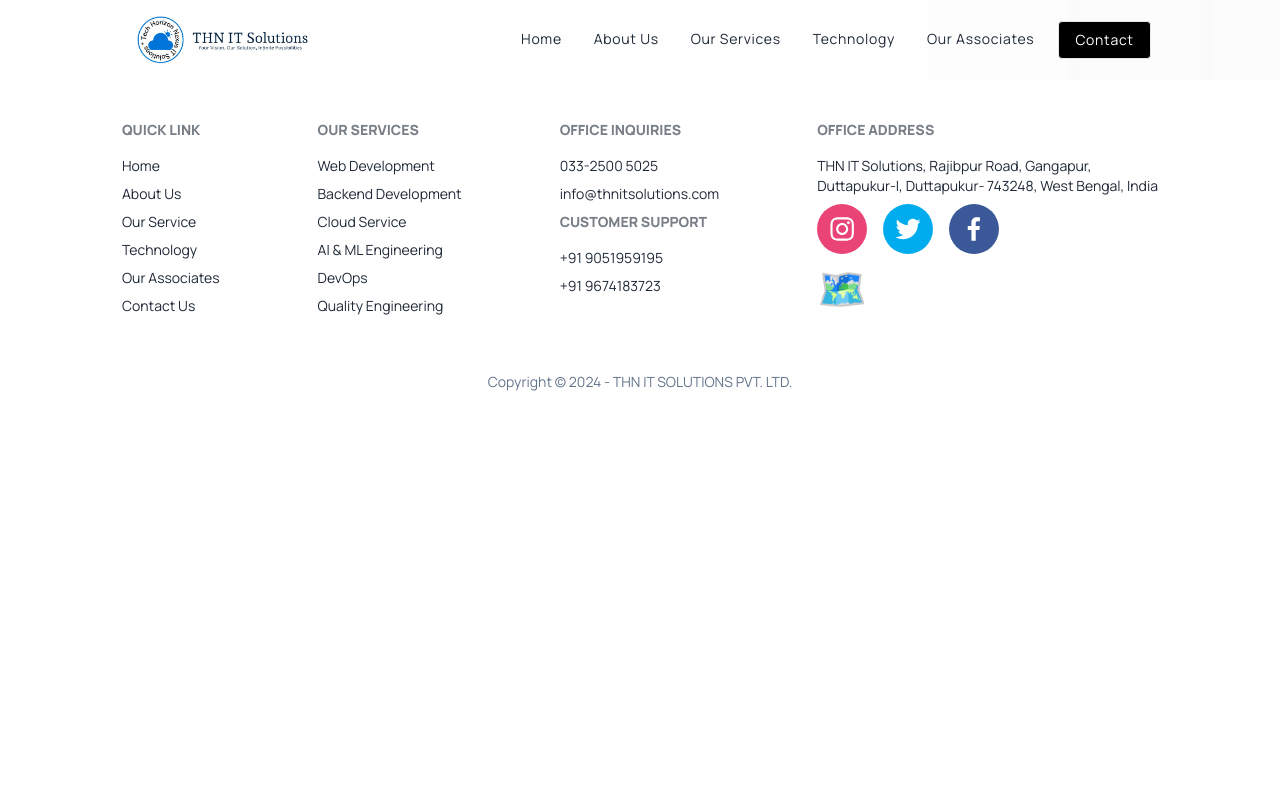
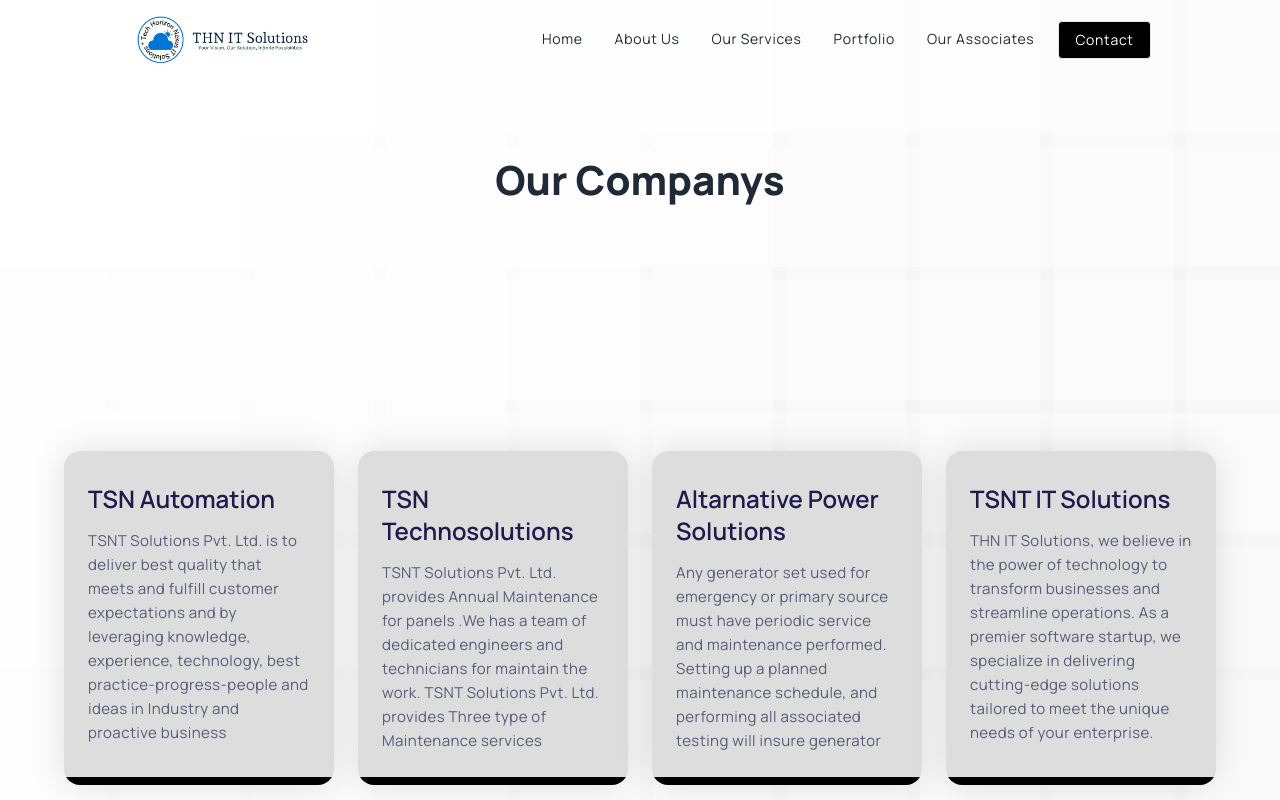
Before and after one commit to whyehtasam/THN-IT-Solutions, a React (Vite) app: page /portfolio in a window 1280 px wide. Shown: the top 800 px of the page. Built offline with nearby package versions, Linux system fonts and the light colour scheme.

Commit message:
portfolio update

```diff
--- a/src/App.jsx
+++ b/src/App.jsx
@@ -6,6 +6,7 @@ import { BrowserRouter as Router, Route, Routes } from "react-router-dom"; // im
 import AboutUs  from "./components/about/AboutUs";
 import Contact from "./components/contact/Contact"; // importing the Contact component
 import OurServices from "./components/ourService/OurServices";
+import Portfolio   from "./components/portfolio/portfolio";
 import SignIn from "./components/register.jsx/SignIn"; // importing the SignIn component
 import SignUp from "./components/register.jsx/SignUp"; // importing the SignUp component
 import Footer from "./components/footer/Footer"; // importing the Footer component
@@ -43,6 +44,7 @@ function App() {
           <Route path="/aboutUs" element={<AboutUs />} />
           <Route path="/aboutUs" element={<AboutUs />} />
           <Route path="/ourServices" element={<OurServices />} />
+          <Route path="/portfolio" element={<Portfolio />} />
           <Route
             path="/"
             element={
--- a/src/components/header/Navbar.jsx
+++ b/src/components/header/Navbar.jsx
@@ -2,6 +2,7 @@ import { useState,useEffect } from "react";
 import { Link } from "react-router-dom";
 // import logo from '../../assets/thnit.png'
 import logo from '../../assets/logo.jpg'
+
 const Navbar = () => {
   const [isScrolled, setIsScrolled] = useState(false);
   const [isVisible,setIsVisible] = useState(false);
@@ -67,7 +68,9 @@ const Navbar = () => {
 
 
 
-              <li><a className="text-sm font-medium text-gray-800 rounded-sm tracking-wider hover:font-semibold">Technology</a></li>
+              <Link to='/portfolio'><li><a className="text-sm font-medium text-gray-800 rounded-sm tracking-wider hover:font-semibold flex">Portfolio</a></li></Link>
+
+
               <li><a className="text-sm font-medium text-gray-800 rounded-sm tracking-wider hover:font-semibold">Our Associates</a></li>
               <Link to='/contact'><li><a className="mx-2 text-sm font-medium rounded tracking-wider border  bg-black text-white hover:bg-slate-100 hover:text-gray-800 hover:font-semibold">Contact</a></li></Link>
 
--- /dev/null
+++ b/src/components/portfolio/global.css
@@ -0,0 +1,71 @@
+section {
+    height: 100vh;
+    width: 100%;
+    display: grid;
+    place-items: center;
+  }
+  .row {
+    display: flex;
+    flex-wrap: wrap;
+  }
+  .column {
+    width: 100%;
+    padding: 0 1em 1em 1em;
+    text-align: center;
+  }
+  .card {
+    width: 100%;
+    height: 100%;
+    padding: 2em 1.5em;
+    background: linear-gradient(#ddd 50%, black 50%);
+    background-size: 100% 200%;
+    background-position: 0 2.5%;
+    border-radius: 5px;
+    box-shadow: 0 0 35px rgba(0, 0, 0, 0.12);
+    cursor: pointer;
+    transition: 0.5s;
+  }
+  h3 {
+    font-size: 20px;
+    font-weight: 600;
+    color: #1f194c;
+    margin: 1em 0;
+  }
+  p {
+    color: #575a7b;
+    font-size: 15px;
+    line-height: 1.6;
+    letter-spacing: 0.03em;
+  }
+
+  .card:hover {
+    background-position: 0 100%;
+  }
+  .card:hover .icon-wrapper {
+    background-color: #ffffff;
+    color: #2c7bfe;
+  }
+  .card:hover h3 {
+    color: #ffffff;
+  }
+  .card:hover p {
+    color: #f0f0f0;
+  }
+  @media screen and (min-width: 768px) {
+    section {
+      padding: 0 2em;
+    }
+    .column {
+      flex: 0 50%;
+      max-width: 50%;
+    }
+  }
+  @media screen and (min-width: 992px) {
+    section {
+      padding: 1em 3em;
+    }
+    .column {
+      flex: 0 0 33.33%;
+      max-width: 33.33%;
+    }
+  }
--- /dev/null
+++ b/src/components/portfolio/portfolio.jsx
@@ -0,0 +1,73 @@
+import "./global.css";
+
+ const Portfolio = () => {
+
+    return(
+        <section>
+       <div className="row">
+     <div className="mx-auto mb-12 max-w-[510px] text-center lg:mb-20">
+	<h2
+
+	className="text-dark dark:text-white mb-3 text-3xl leading-[1.2] font-bold sm:text-4xl md:text-[40px]"
+                  >
+                  Our Companys
+               </h2>
+    </div>
+	</div>
+    <div className="grid grid-cols-1 sm:grid-cols-2 lg:grid-cols-3 xl:grid-cols-4 gap-6 mt-4 w-full p-4">
+      <div className="">
+        <div className="card">
+          <div className="icon-wrapper">
+
+          </div>
+          <h3 className="text-dark dark:text-white mb-[14px] text-2xl font-semibold">TSN Automation</h3>
+          <p>
+			TSNT Solutions Pvt. Ltd. is to deliver best quality that meets and fulfill customer expectations and by leveraging knowledge, experience, technology, best practice-progress-people and ideas in Industry and proactive business
+          </p>
+        </div>
+      </div>
+      <div className="">
+        <div className="card">
+          <div className="icon-wrapper">
+
+          </div>
+          <h3 className="text-dark dark:text-white mb-[14px] text-2xl font-semibold">TSN Technosolutions</h3>
+          <p>
+          TSNT Solutions Pvt. Ltd. provides Annual Maintenance for panels .We has a team of dedicated engineers and technicians for maintain the work. TSNT Solutions Pvt. Ltd. provides Three type of Maintenance services
+          </p>
+        </div>
+      </div>
+      <div className="">
+        <div className="card">
+          <div className="icon-wrapper">
+
+          </div>
+          <h3 className="text-dark dark:text-white mb-[14px] text-2xl font-semibold">Altarnative Power Solutions</h3>
+          <p>
+           Any generator set used for emergency or primary source must have periodic service and maintenance performed. Setting up a planned maintenance schedule, and performing all associated testing will insure generator
+
+          </p>
+        </div>
+      </div>
+      <div className="">
+        <div className="card">
+          <div className="icon-wrapper">
+
+          </div>
+          <h3 className="text-dark dark:text-white mb-[14px] text-2xl font-semibold">TSNT IT Solutions</h3>
+          <p>
+          THN IT Solutions, we believe in the power of technology to transform businesses and streamline operations. As a premier software startup, we specialize in delivering cutting-edge solutions tailored to meet the unique needs of your enterprise.
+          </p>
+        </div>
+      </div>
+
+
+    </div>
+  </section>
+
+    )
+
+
+ }
+
+ export default Portfolio;
```
